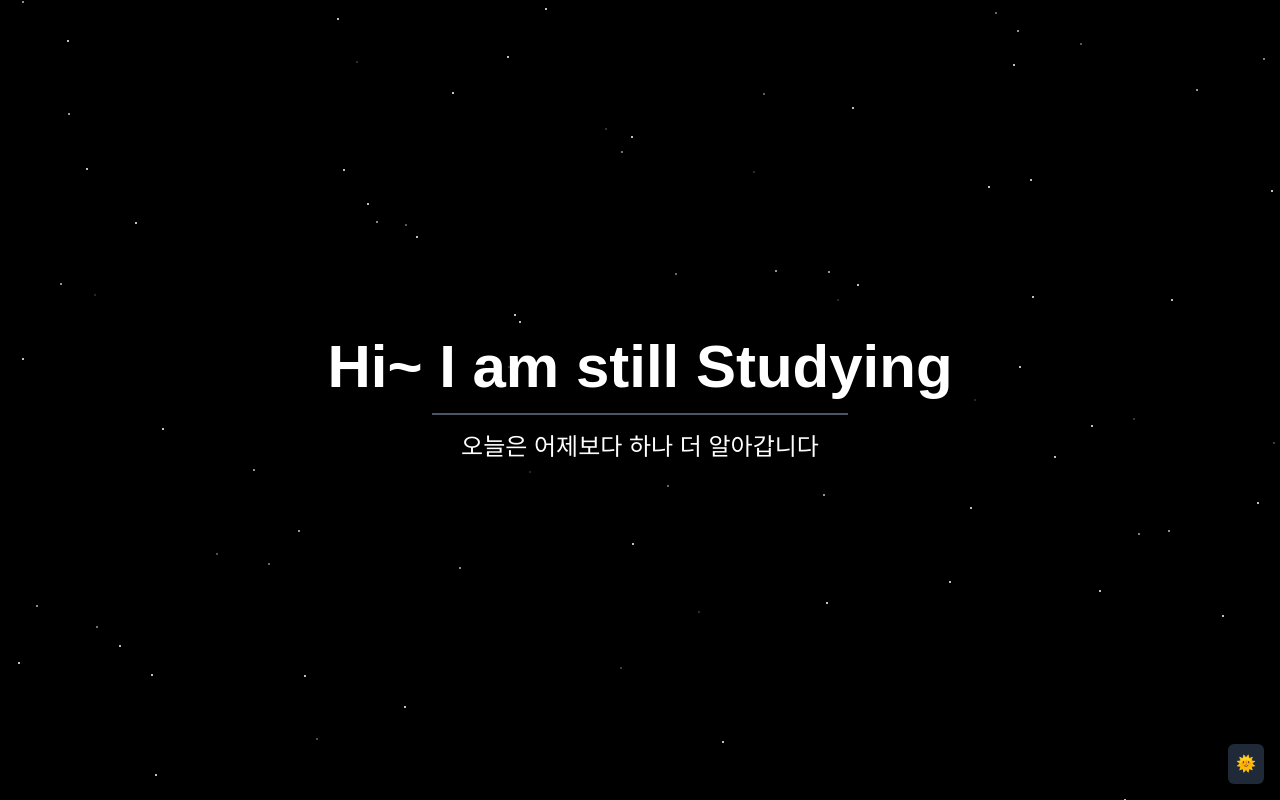
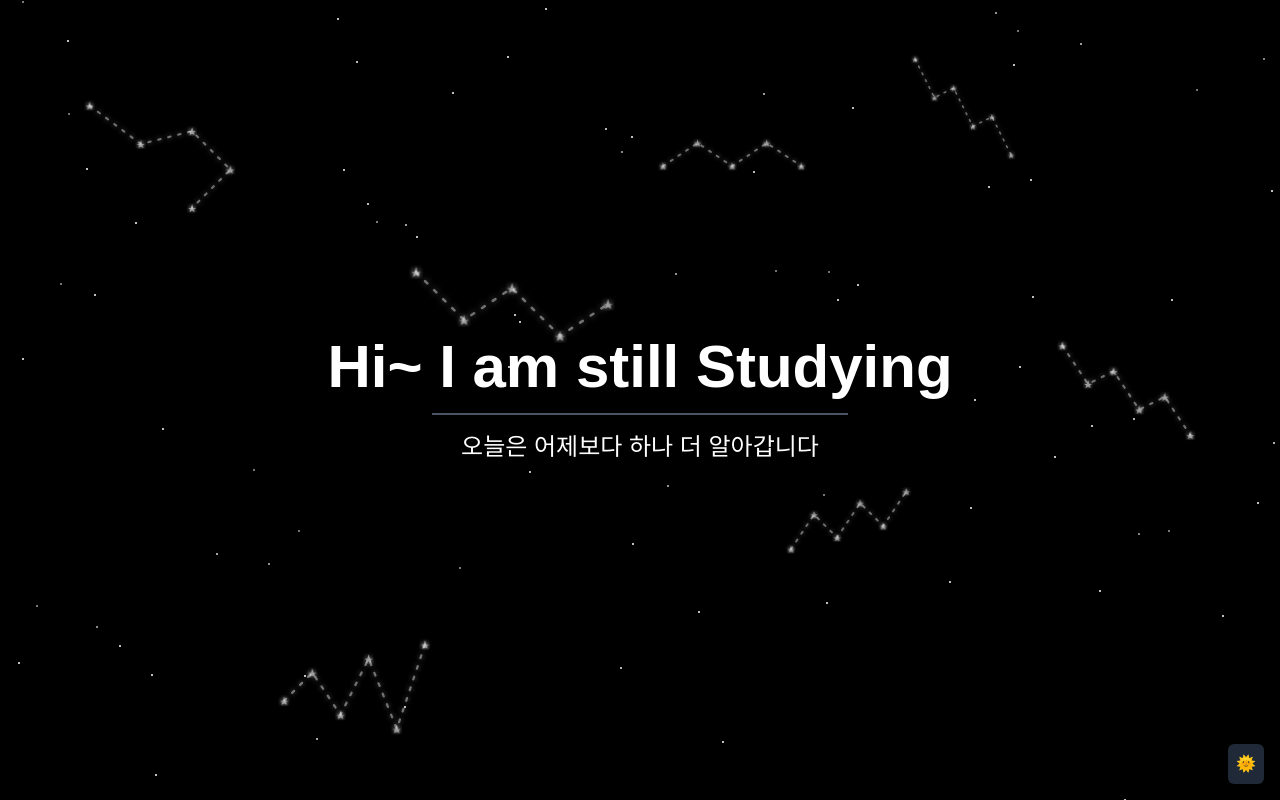
Before and after one commit to Aprasaks/CodeNote, a Next.js app: page / in a window 1280 px wide. Both pictures are taken after a click on the button "Toggle Dark Mode". Built offline with nearby package versions, Linux system fonts and the light colour scheme; a web font is replaced by a local one.

Commit message:
feat: 별자리 7개 추가 및 깜빡임 애니메이션 고정

```diff
--- a/src/app/globals.css
+++ b/src/app/globals.css
@@ -46,7 +46,7 @@
 @layer components {
   .star {
     @apply w-[2px] h-[2px] bg-white rounded-full fixed;
-    animation: twinkle 2s infinite ease-in-out alternate;
+    animation: twinkle 1s infinite ease-in-out alternate;
   }
 }
 /* ───────────────────────────────────────────────────── */
--- a/src/app/layout.js
+++ b/src/app/layout.js
@@ -1,5 +1,6 @@
 // src/app/layout.js
 import "./globals.css";
+import ConstellationsBackground from "../components/ConstellationsBackground";
 import ThemeToggle from "../components/ThemeToggle";
 
 export default function RootLayout({ children }) {
@@ -11,6 +12,9 @@ export default function RootLayout({ children }) {
         {/* <header className="p-4 flex justify-end">
           <ThemeToggle />
         </header> */}
+        {/* 다크모드별 랜덤 별빛 */}
+        {/* 다크모드별 클릭 가능한 별자리 오버레이 */}
+        <ConstellationsBackground />
 
         {children}
 
--- /dev/null
+++ b/src/components/ConstellationsBackground.js
@@ -0,0 +1,196 @@
+// src/components/ConstellationsBackground.js
+"use client";
+
+import React from "react";
+
+const CONSTELLATIONS = [
+  {
+    name: "오리온자리",
+    link: "https://ko.wikipedia.org/wiki/오리온자리",
+    top: 10,
+    left: 5,
+    width: 20,
+    points: [
+      { x: 10, y: 10 },
+      { x: 30, y: 25 },
+      { x: 50, y: 20 },
+      { x: 65, y: 35 },
+      { x: 50, y: 50 },
+    ],
+  },
+  {
+    name: "큰곰자리",
+    link: "https://ko.wikipedia.org/wiki/큰곰자리",
+    top: 5,
+    left: 70,
+    width: 15,
+    points: [
+      { x: 10, y: 10 },
+      { x: 20, y: 30 },
+      { x: 30, y: 25 },
+      { x: 40, y: 45 },
+      { x: 50, y: 40 },
+      { x: 60, y: 60 },
+    ],
+  },
+
+  {
+    name: "카시오페이아자리",
+    link: "https://ko.wikipedia.org/wiki/카시오페이아자리",
+    top: 15,
+    left: 50,
+    width: 18,
+    points: [
+      { x: 10, y: 20 },
+      { x: 25, y: 10 },
+      { x: 40, y: 20 },
+      { x: 55, y: 10 },
+      { x: 70, y: 20 },
+    ],
+  },
+  {
+    name: "전갈자리",
+    link: "https://ko.wikipedia.org/wiki/전갈자리",
+    top: 40,
+    left: 80,
+    width: 20,
+    points: [
+      { x: 15, y: 10 },
+      { x: 25, y: 25 },
+      { x: 35, y: 20 },
+      { x: 45, y: 35 },
+      { x: 55, y: 30 },
+      { x: 65, y: 45 },
+    ],
+  },
+  {
+    name: "백조자리",
+    link: "https://ko.wikipedia.org/wiki/백조자리",
+    top: 70,
+    left: 20,
+    width: 22,
+    points: [
+      { x: 10, y: 50 },
+      { x: 20, y: 40 },
+      { x: 30, y: 55 },
+      { x: 40, y: 35 },
+      { x: 50, y: 60 },
+      { x: 60, y: 30 },
+    ],
+  },
+  {
+    name: "사자자리",
+    link: "https://ko.wikipedia.org/wiki/사자자리",
+    top: 60,
+    left: 60,
+    width: 18,
+    points: [
+      { x: 10, y: 30 },
+      { x: 20, y: 15 },
+      { x: 30, y: 25 },
+      { x: 40, y: 10 },
+      { x: 50, y: 20 },
+      { x: 60, y: 5 },
+    ],
+  },
+  {
+    name: "페가수스자리",
+    link: "https://ko.wikipedia.org/wiki/페가수스자리",
+    top: 30,
+    left: 30,
+    width: 25,
+    points: [
+      { x: 10, y: 10 },
+      { x: 25, y: 25 },
+      { x: 40, y: 15 },
+      { x: 55, y: 30 },
+      { x: 70, y: 20 },
+    ],
+  },
+];
+
+export default function ConstellationsBackground() {
+  return (
+    <div className="pointer-events-none fixed inset-0 z-20 dark:block hidden">
+      {CONSTELLATIONS.map((c, i) => (
+        <svg
+          key={i}
+          viewBox="0 0 100 100"
+          className="absolute pointer-events-none"
+          style={{
+            top: `${c.top}%`,
+            left: `${c.left}%`,
+            width: `${c.width}vw`,
+            height: "auto",
+          }}
+        >
+          <defs>
+            <filter id={`glowFilter${i}`}>
+              <feGaussianBlur stdDeviation="1" result="blur" />
+              <feMerge>
+                <feMergeNode in="blur" />
+                <feMergeNode in="SourceGraphic" />
+              </feMerge>
+            </filter>
+            <style>{`
+              @keyframes twinkle {
+                0%,100% { opacity: 0.6; }
+                50% { opacity: 1; }
+              }
+              @keyframes lineFade {
+                0%,100% { stroke-opacity: 0.2; }
+                50% { stroke-opacity: 0.5; }
+              }
+            `}</style>
+          </defs>
+
+          <a
+            href={c.link}
+            target="_blank"
+            rel="noopener noreferrer"
+            className="pointer-events-auto cursor-pointer"
+          >
+            <polyline
+              points={c.points.map((p) => `${p.x},${p.y}`).join(" ")}
+              fill="none"
+              stroke="#fff"
+              strokeWidth="0.8"
+              strokeLinecap="round"
+              strokeLinejoin="round"
+              filter={`url(#glowFilter${i})`}
+              style={{
+                animation: "lineFade 4s ease-in-out infinite",
+                strokeDasharray: "1,3",
+              }}
+              className="pointer-events-auto"
+            />
+
+            {c.points.map((p, j) => (
+              <polygon
+                key={j}
+                points={`
+                  ${p.x},${p.y - 1.5}
+                  ${p.x + 0.5},${p.y}
+                  ${p.x + 1.5},${p.y}
+                  ${p.x + 0.75},${p.y + 0.5}
+                  ${p.x + 1},${p.y + 1.5}
+                  ${p.x},${p.y + 1}
+                  ${p.x - 1},${p.y + 1.5}
+                  ${p.x - 0.75},${p.y + 0.5}
+                  ${p.x - 1.5},${p.y}
+                  ${p.x - 0.5},${p.y}
+                `}
+                fill="#fff"
+                filter={`url(#glowFilter${i})`}
+                style={{
+                  animation: "twinkle 3s ease-in-out infinite",
+                }}
+                className="pointer-events-auto"
+              />
+            ))}
+          </a>
+        </svg>
+      ))}
+    </div>
+  );
+}
```
